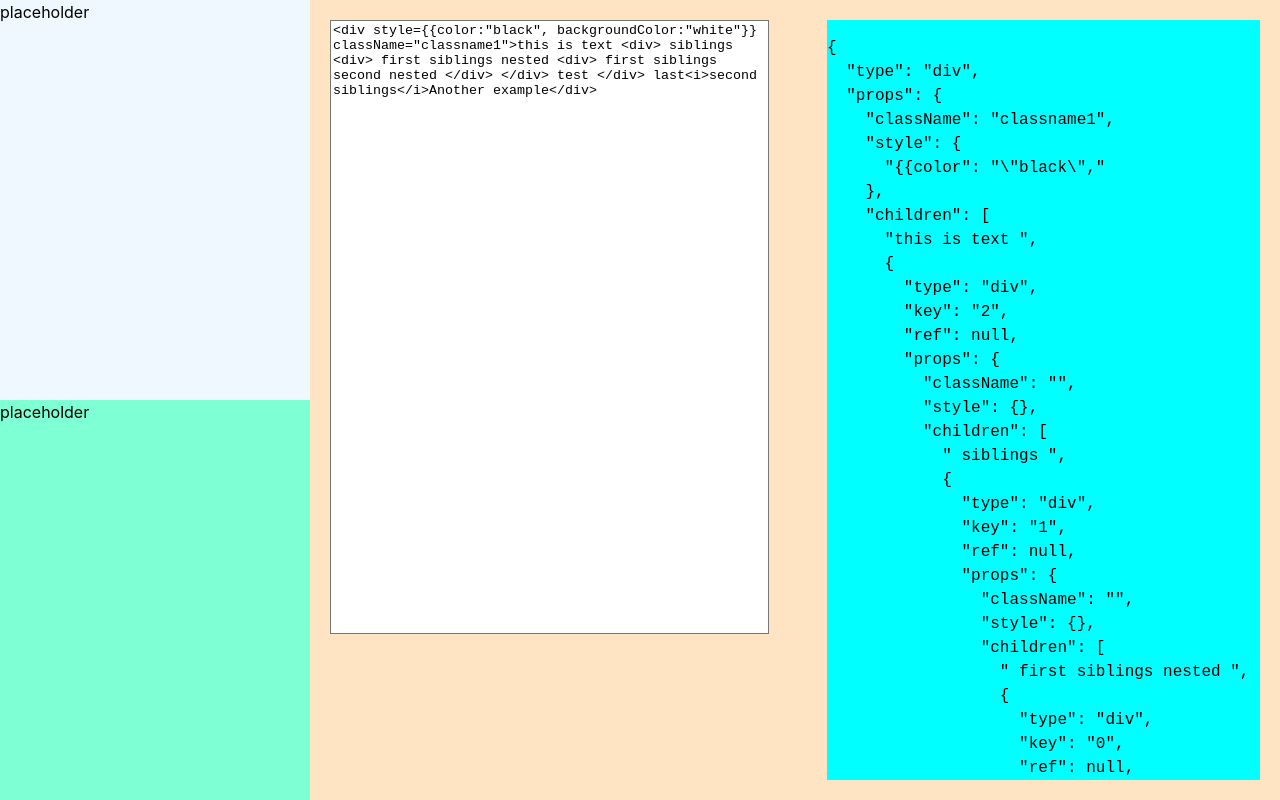
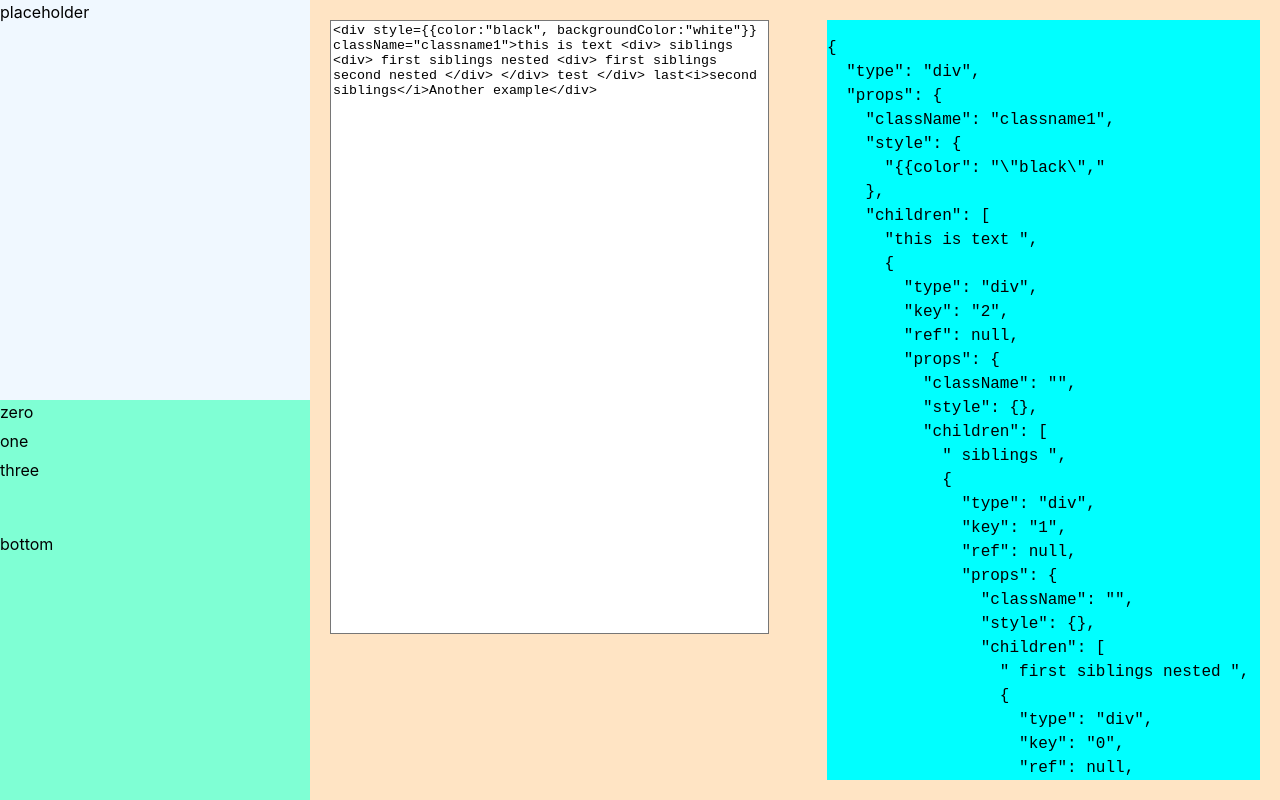
Before and after one commit to Kndgy/jsx-to-unreal-umg, a React (Vite) app: page / in a window 1280 px wide. Shown: the top 800 px of the page. Built offline with nearby package versions, Linux system fonts and the light colour scheme.

Commit message:
componentsBar drag n drop test

```diff
--- a/src/main.tsx
+++ b/src/main.tsx
@@ -30,8 +30,8 @@ const App = () => {
   let sheeth = []
 
   sheeth.push(BasicText())
-  console.log(convertNodeToJSON(BasicText()))
-  console.log(createReactElement(convertNodeToJSON(BasicText())))
+  // console.log(convertNodeToJSON(BasicText()))
+  // console.log(createReactElement(convertNodeToJSON(BasicText())))
   // console.log(restru)
   // console.log(SizeBox({name: "name", children:<div>test</div>}))
   return(
--- /dev/null
+++ b/src/modules/componentsBar/componentsBar.module.css
@@ -0,0 +1,11 @@
+.parent{
+    display: flex;
+    flex-direction: column;
+    gap: 50px;
+}
+
+.Top{
+    display: flex;
+    flex-direction: column;
+    gap: 5px;
+}
--- /dev/null
+++ b/src/modules/componentsBar/componentsBar.tsx
@@ -0,0 +1,67 @@
+import React, {useState} from "react";
+import styles from "./componentsBar.module.css"
+
+type ComponentProps = {
+    index: number;
+    children: React.ReactNode;
+}
+
+const ComponentList: ComponentProps[] = [
+    {
+        index: 0,
+        children:<>zero</>
+    },
+    {
+        index: 1,
+        children:<>one</>
+    },
+    {
+        index: 2,
+        children:<>three</>
+    }
+]
+
+const Top = () => {
+    const [componentList, setComponentList] = useState(ComponentList);
+
+    const onDragStart = (e:any) => {
+      console.log(e.target)
+    };
+
+    return (
+      <div className={styles.Top}>
+        {componentList.map((component, index) => (
+          <div key={index} draggable="true" onDragStart={onDragStart}>
+            {component.children}
+          </div>
+        ))}
+      </div>
+    );
+  };
+
+type BottomProps = {
+    draggedElement?: ComponentProps;
+}
+
+const Bottom = ({draggedElement}:BottomProps) => {
+    return(
+        <div>
+            bottom
+            {draggedElement && (
+                <div>
+                    Dragged element: {draggedElement.children} (index: {draggedElement.index})
+                </div>
+            )}
+        </div>
+    )
+}
+
+export const ComponentsBar = () => {
+
+    return (
+      <div className={styles.parent}>
+        <Top />
+        <Bottom/>
+      </div>
+    );
+  }
--- a/src/modules/editor.tsx
+++ b/src/modules/editor.tsx
@@ -1,6 +1,7 @@
 import React, {useState } from 'react'
 import styles from './editor.module.css'
 import { convertNodeToJSON } from '../parser/convertNodeToJSON'
+import { ComponentsBar } from './componentsBar/componentsBar'
 
 
 export const Editor = () => {
@@ -60,7 +61,7 @@ export const Editor = () => {
 
 
     const reactElements = createReactElements(text.text);
-    console.log(reactElements)
+    // console.log(reactElements)
 
     return(
         <div className={styles.editor}>
@@ -69,7 +70,7 @@ export const Editor = () => {
                     placeholder
                 </div>
                 <div className={styles.bottomTab}>
-                    placeholder
+                    <ComponentsBar/>
                    </div>
             </div>
             <div className={styles.content}>
```
